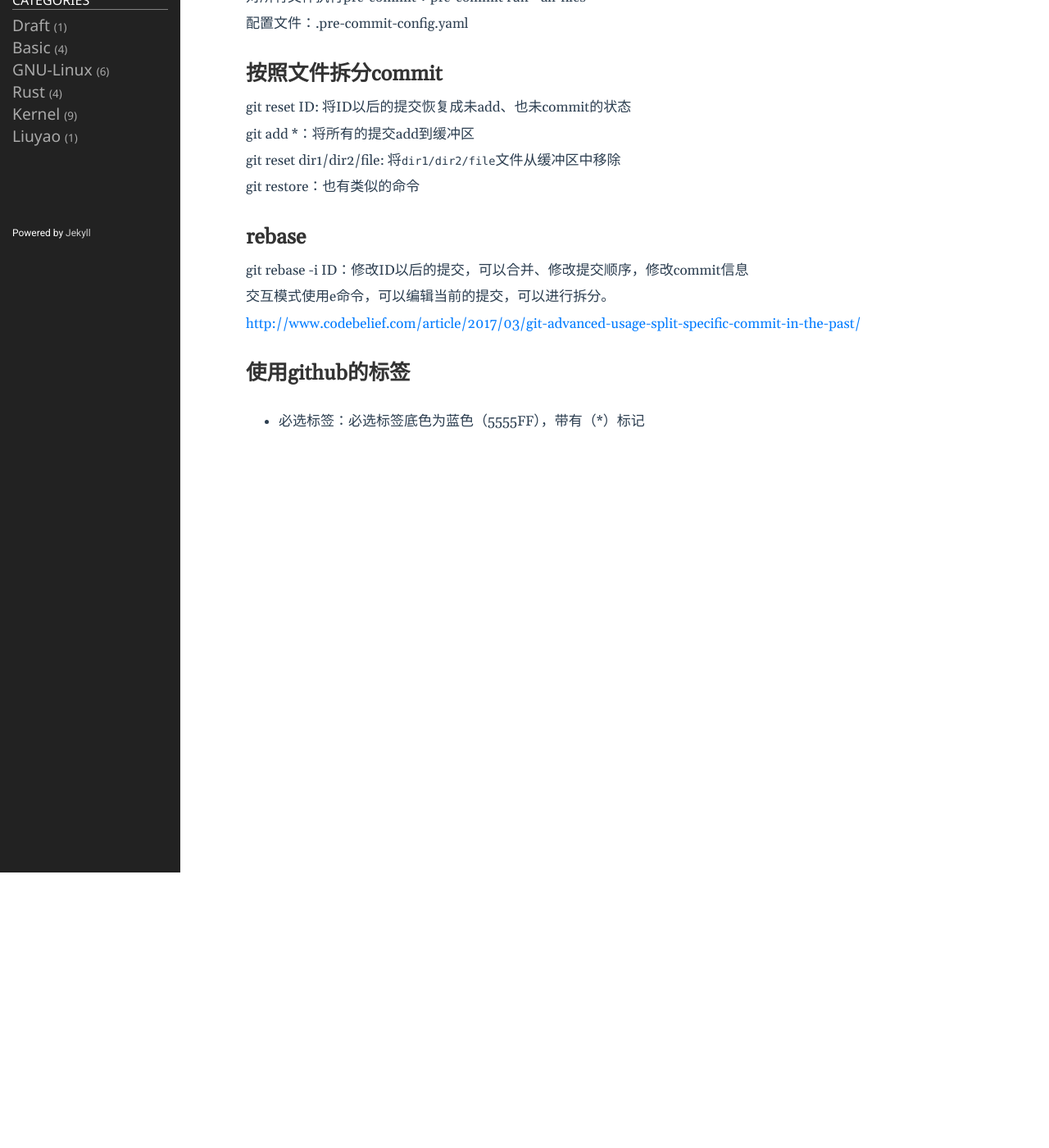
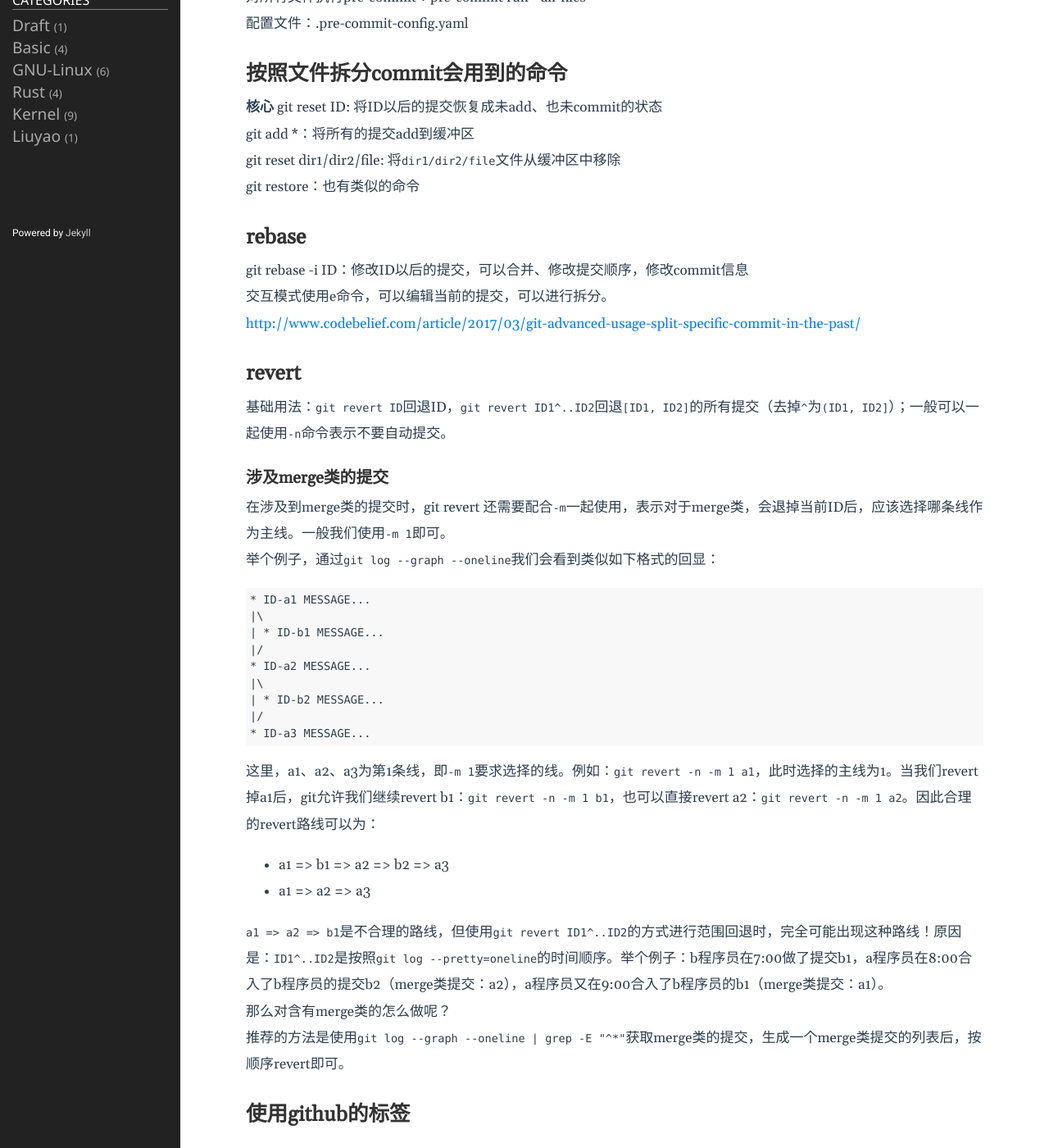
Before and after one commit to lclgo/lclgo.github.io, a Jekyll site: the page built from _posts/2023-03-28-git.md, in a window 1280 px wide and 1400 px high, scrolled down 336 px. Shown: the whole window at 82% size. Built offline with Jekyll 4.4.1, drawn with Linux system fonts in a browser that asks for light colours.

Commit message:
git revert basic

````diff
--- a/_posts/2023-03-28-git.md
+++ b/_posts/2023-03-28-git.md
@@ -17,9 +17,9 @@ category: basic
 
 配置文件：.pre-commit-config.yaml
 
-## 按照文件拆分commit
+## 按照文件拆分commit会用到的命令
 
-git reset ID: 将ID以后的提交恢复成未add、也未commit的状态
+**核心** git reset ID: 将ID以后的提交恢复成未add、也未commit的状态
 
 git add *：将所有的提交add到缓冲区
 
@@ -35,6 +35,39 @@ git rebase -i ID：修改ID以后的提交，可以合并、修改提交顺序
 
 <http://www.codebelief.com/article/2017/03/git-advanced-usage-split-specific-commit-in-the-past/>
 
+## revert
+
+基础用法：`git revert ID`回退ID，`git revert ID1^..ID2`回退`[ID1, ID2]`的所有提交（去掉`^`为`(ID1, ID2]`）；一般可以一起使用`-n`命令表示不要自动提交。
+
+### 涉及merge类的提交
+
+在涉及到merge类的提交时，git revert 还需要配合`-m`一起使用，表示对于merge类，会退掉当前ID后，应该选择哪条线作为主线。一般我们使用`-m 1`即可。
+
+举个例子，通过`git log --graph --oneline`我们会看到类似如下格式的回显：
+
+```
+* ID-a1 MESSAGE...
+|\
+| * ID-b1 MESSAGE...
+|/
+* ID-a2 MESSAGE...
+|\
+| * ID-b2 MESSAGE...
+|/
+* ID-a3 MESSAGE...
+```
+
+这里，a1、a2、a3为第1条线，即`-m 1`要求选择的线。例如：`git revert -n -m 1 a1`，此时选择的主线为1。当我们revert掉a1后，git允许我们继续revert b1：`git revert -n -m 1 b1`，也可以直接revert a2：`git revert -n -m 1 a2`。因此合理的revert路线可以为：
+
+* a1 => b1 => a2 => b2 => a3
+* a1 => a2 => a3
+
+`a1 => a2 => b1`是不合理的路线，但使用`git revert ID1^..ID2`的方式进行范围回退时，完全可能出现这种路线！原因是：`ID1^..ID2`是按照`git log --pretty=oneline`的时间顺序。举个例子：b程序员在7:00做了提交b1，a程序员在8:00合入了b程序员的提交b2（merge类提交：a2），a程序员又在9:00合入了b程序员的b1（merge类提交：a1）。
+
+那么对含有merge类的怎么做呢？
+
+推荐的方法是使用`git log --graph --oneline | grep -E "^*"`获取merge类的提交，生成一个merge类提交的列表后，按顺序revert即可。
+
 ## 使用github的标签
 
 * 必选标签：必选标签底色为蓝色（5555FF），带有（*）标记
````
